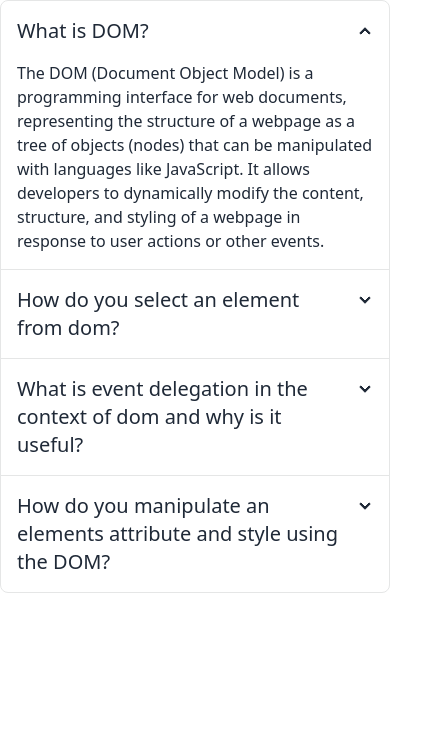
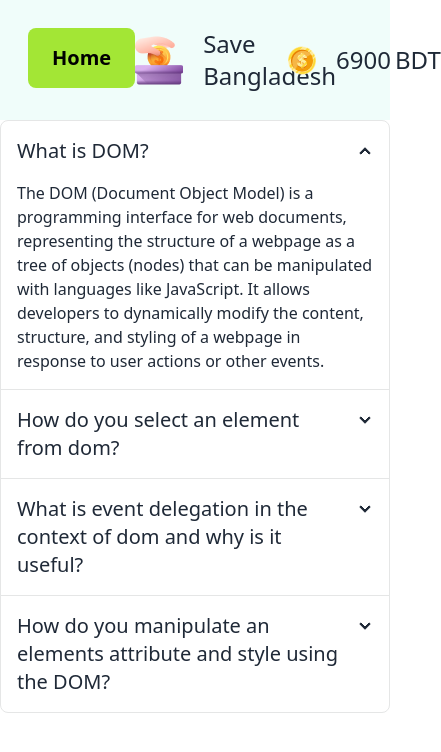
Before and after one commit to Anas-Uddin/Donation-Website-By-Anas, a plain HTML site: page blog.html in a window 390 px wide. Shown: the whole page, 441 px wide, since content can reach past the window. Drawn offline with nearby package versions, Linux system fonts and the light colour scheme.

Commit message:
done responsive

```diff
--- a/blog.html
+++ b/blog.html
@@ -12,6 +12,31 @@
     <script src="https://cdn.tailwindcss.com"></script>
   </head>
   <body>
+    <header class="flex flex-col items-center">
+      <nav class="flex justify-around sticky p-7 bg-teal-50 w-lvw">
+        <div>
+          <button
+            id="blog-btn"
+            class="bg-lime-400 text-black px-6 py-4 rounded-lg text-xl font-bold"
+            onclick="window.location.href='index.html';"
+          >
+            Home
+          </button>
+        </div>
+        <div class="items-center flex w-64">
+          <img class="pr-5" src="assets/logo.png" alt="" />
+          <h2 class="text-2xl">Save Bangladesh</h2>
+        </div>
+        <div class="items-center flex w-60">
+          <img class="pr-5" src="assets/coin.png" alt="" />
+          <div class="flex">
+            <h3 id="balance" class="text-2xl pr-1">6900</h3>
+            <h3 class="text-2xl">BDT</h3>
+          </div>
+        </div>
+      </nav>
+    </header>
+    <main>
       <div class="join join-vertical w-full">
         <div class="collapse collapse-arrow join-item border-base-300 border">
           <input type="radio" name="my-accordion-4" checked="checked" />
@@ -21,9 +46,9 @@
               The DOM (Document Object Model) is a programming interface for web
               documents, representing the structure of a webpage as a tree of
               objects (nodes) that can be manipulated with languages like
-            JavaScript. It allows developers to dynamically modify the content,
-            structure, and styling of a webpage in response to user actions or
-            other events.
+              JavaScript. It allows developers to dynamically modify the
+              content, structure, and styling of a webpage in response to user
+              actions or other events.
             </p>
           </div>
         </div>
@@ -34,8 +59,8 @@
           </div>
           <div class="collapse-content">
             <p>
-            You can select an element from the DOM using JavaScript methods like
-            document.getElementById('id') to get an element by its ID or
+              You can select an element from the DOM using JavaScript methods
+              like document.getElementById('id') to get an element by its ID or
               document.querySelector('selector') for selecting the first element
               that matches a CSS selector.
             </p>
@@ -48,13 +73,13 @@
           </div>
           <div class="collapse-content">
             <p>
-            Event delegation is a technique in the DOM where you attach a single
-            event listener to a parent element instead of individual child
-            elements, allowing the event to "bubble up" from the child to the
-            parent. This is useful because it reduces memory usage, simplifies
-            code (especially when dealing with dynamically added elements), and
-            improves performance by minimizing the number of event listeners
-            needed.
+              Event delegation is a technique in the DOM where you attach a
+              single event listener to a parent element instead of individual
+              child elements, allowing the event to "bubble up" from the child
+              to the parent. This is useful because it reduces memory usage,
+              simplifies code (especially when dealing with dynamically added
+              elements), and improves performance by minimizing the number of
+              event listeners needed.
             </p>
           </div>
         </div>
@@ -66,11 +91,12 @@
           <div class="collapse-content">
             <p>
               You can manipulate an element's attribute using setAttribute() or
-            getAttribute(), and modify its style by accessing the style property
-            in the DOM.
+              getAttribute(), and modify its style by accessing the style
+              property in the DOM.
             </p>
           </div>
         </div>
       </div>
+    </main>
   </body>
 </html>
```
Also changed, not shown: index.html (+10 -10 lines). Lines whose indentation alone changed are shown as unchanged.
